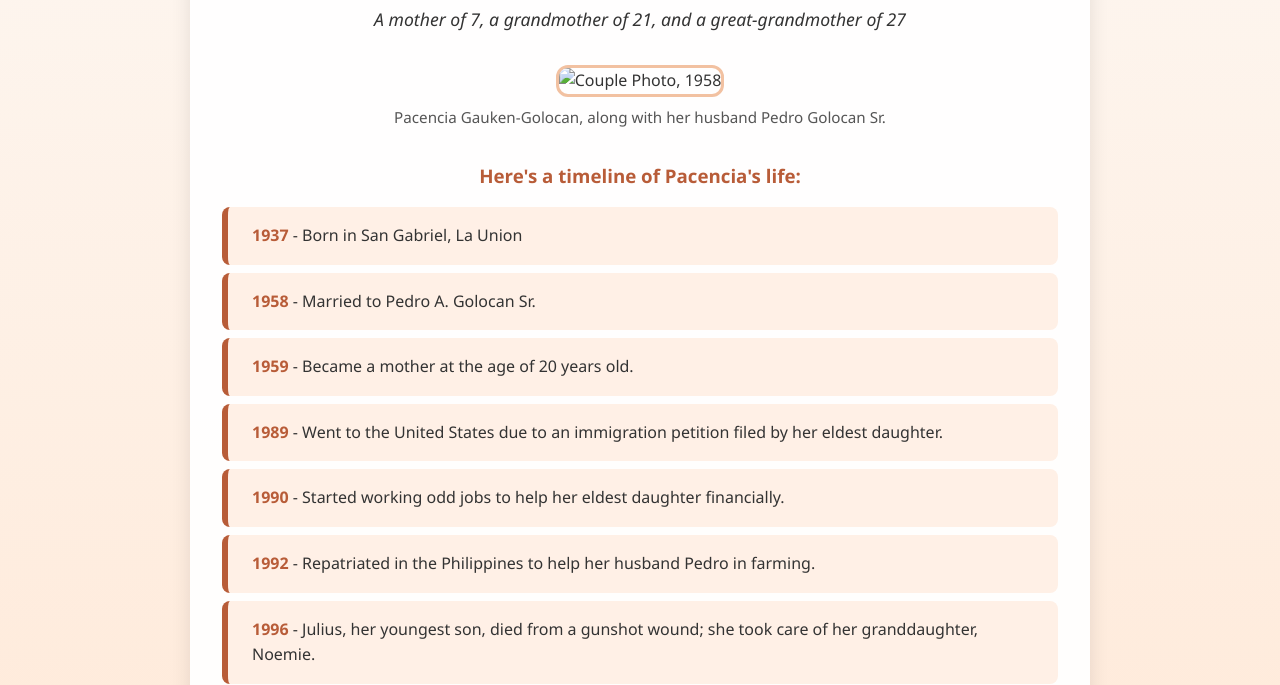
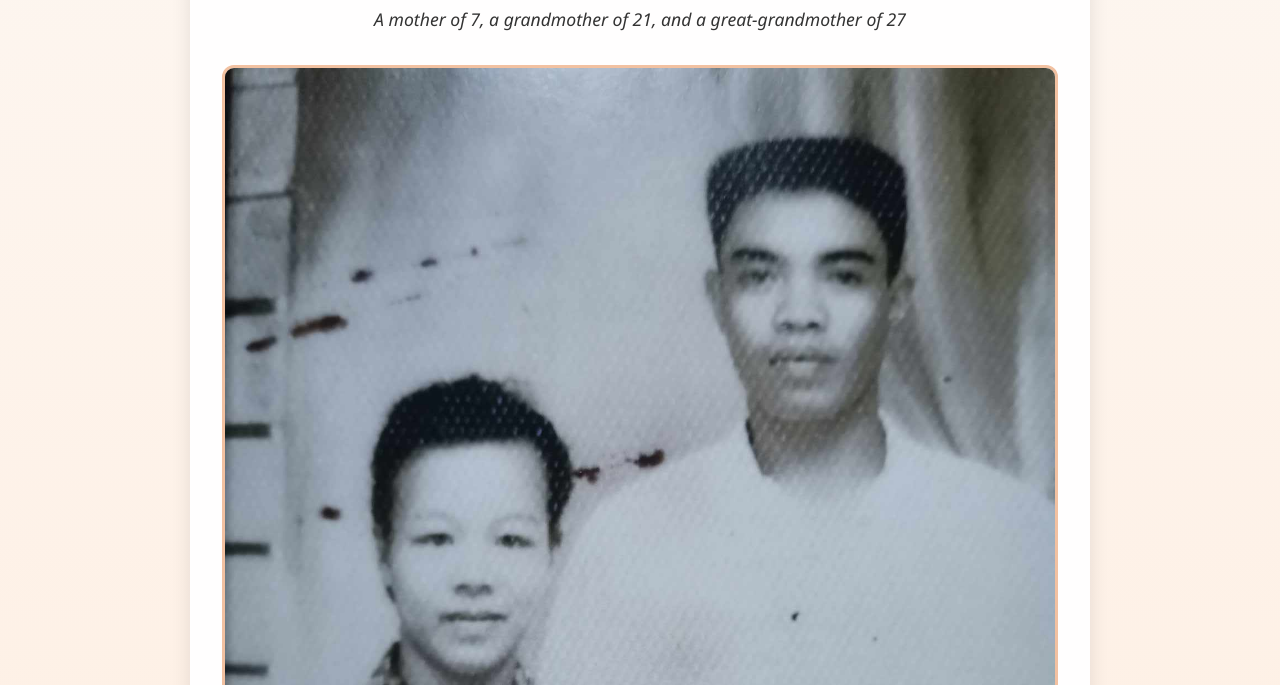
Before and after one commit to nervachan/tributePage, a plain HTML site: page index.html in a window 1280 px wide. Shown: the part 115-800 px from the top of the page. Drawn offline with Linux system fonts and the light colour scheme; the site is published under a folder, as on GitHub Pages, so addresses that start at the root find nothing.

Commit message:
fixed images

```diff
--- a/index.html
+++ b/index.html
@@ -12,7 +12,7 @@
     <p>A mother of 7, a grandmother of 21, and a great-grandmother of 27</p>
 
     <figure id="img-div">
-      <img id="image" src="/couplepic.jpg" alt="Couple Photo, 1958">
+      <img id="image" src="couplepic.jpg" alt="Couple Photo, 1958">
       <figcaption id="img-caption">
         Pacencia Gauken-Golocan, along with her husband Pedro Golocan Sr.
       </figcaption>
```
